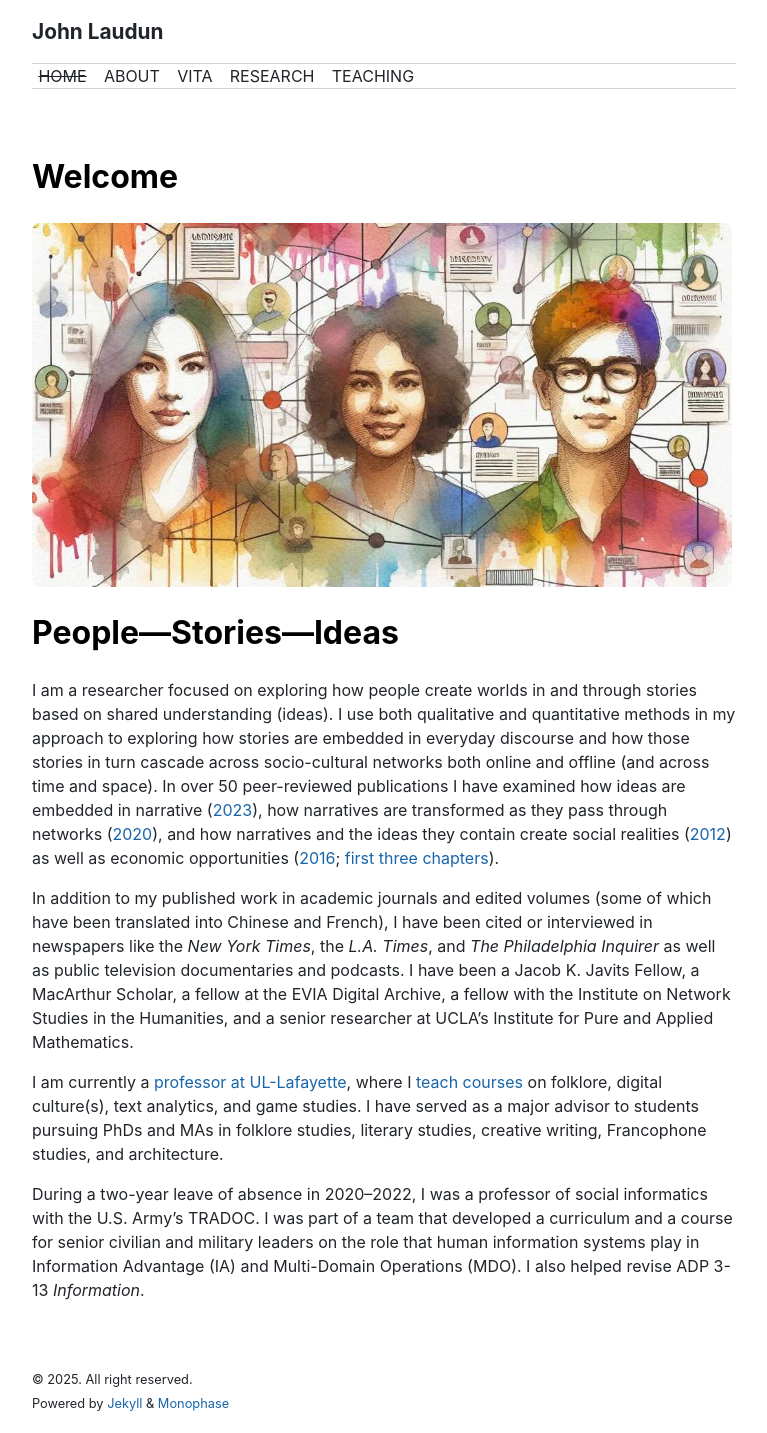
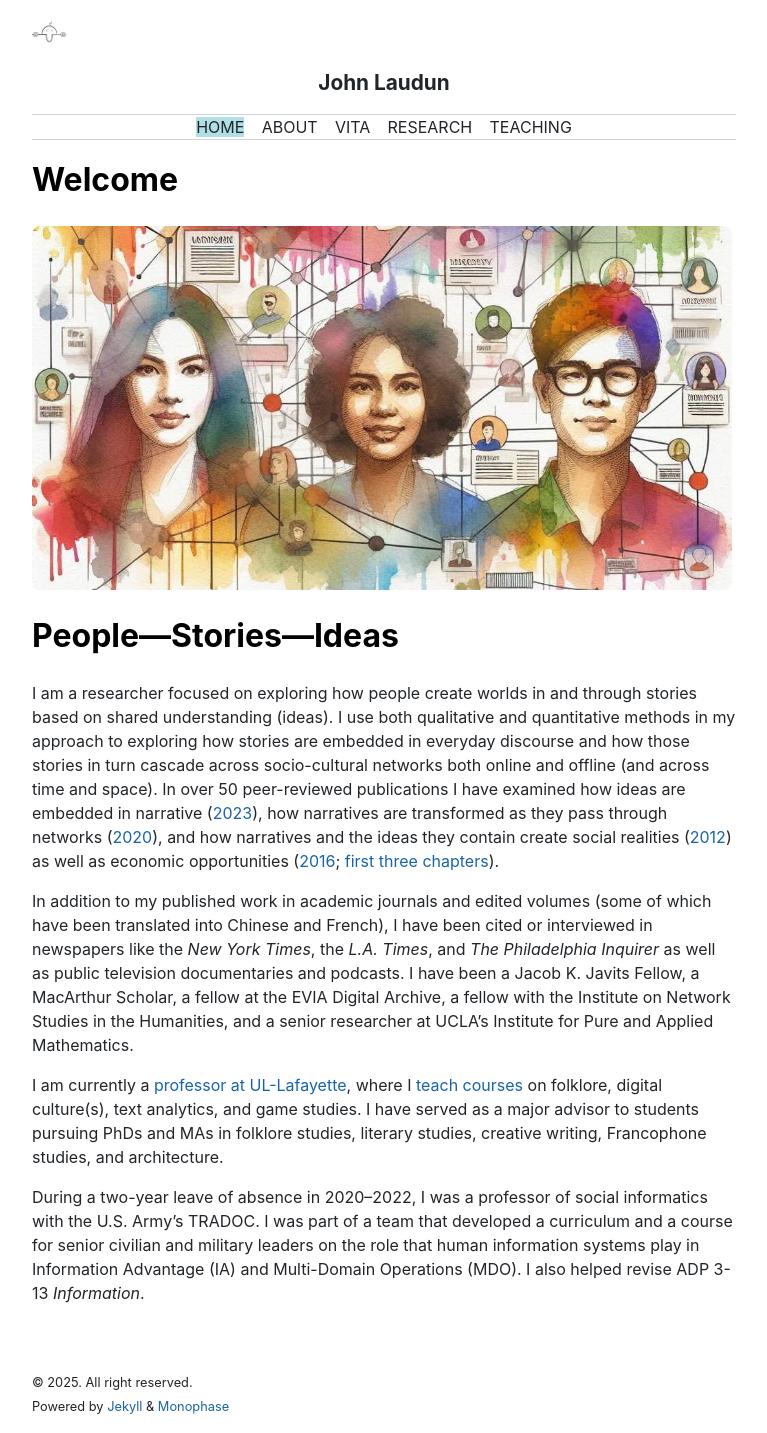
Before and after one commit to johnlaudun/jln, a Jekyll site: the page built from index.md, in a window 1280 px wide. Shown: the whole page, without its empty margins (256-1023 px from the left). Built offline with Jekyll 4.4.1, drawn with Linux system fonts in a browser that asks for light colours; nearby versions of some CDN libraries.

Commit message:
Attempting header cleanup.

```diff
--- a/_includes/header.html
+++ b/_includes/header.html
@@ -1,5 +1,10 @@
 <header class="masthead">
-  <div class="masthead-title">
+  <img src="media/kilroy.jpg"
+       alt="Kilroy"
+       class="masthead-image"
+       width="5%" />
+
+       <div class="masthead-title">
     <a href="{{ '/' | relative_url }}" title="Home">{{ site.title }}</a>
     <small class="tagline">{{ site.tagline }}</small>
   </div>
--- a/_sass/monophase/_layout.scss
+++ b/_sass/monophase/_layout.scss
@@ -20,7 +20,8 @@
 .masthead {
   padding-top: var(--spacer);
   padding-bottom: var(--spacer);
-  margin-bottom: var(--spacer-3);
+  margin: auto;
+  text-align: center;
 }
 
 .masthead-title {
@@ -60,7 +61,7 @@
   }
 
   a.current {
-    text-decoration: line-through;
+    background-color: powderblue;
   }
 }
 
```
